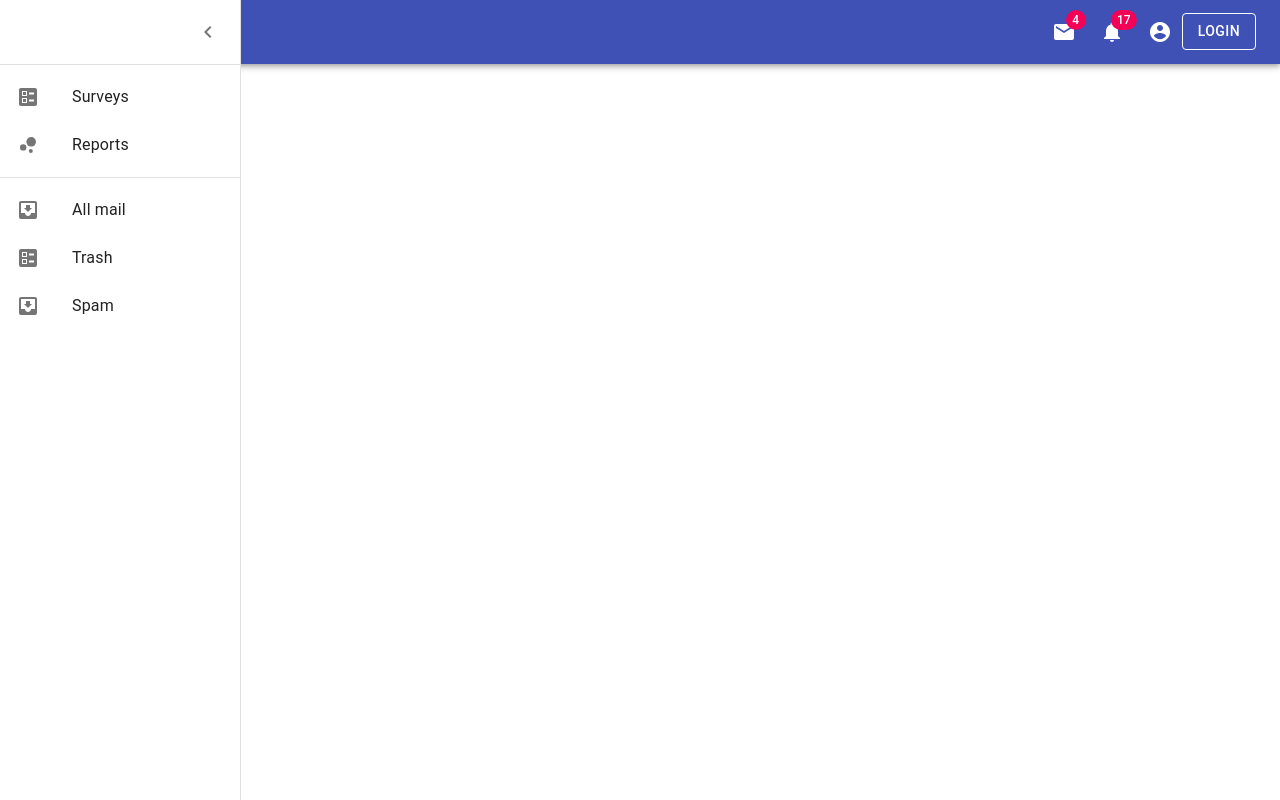
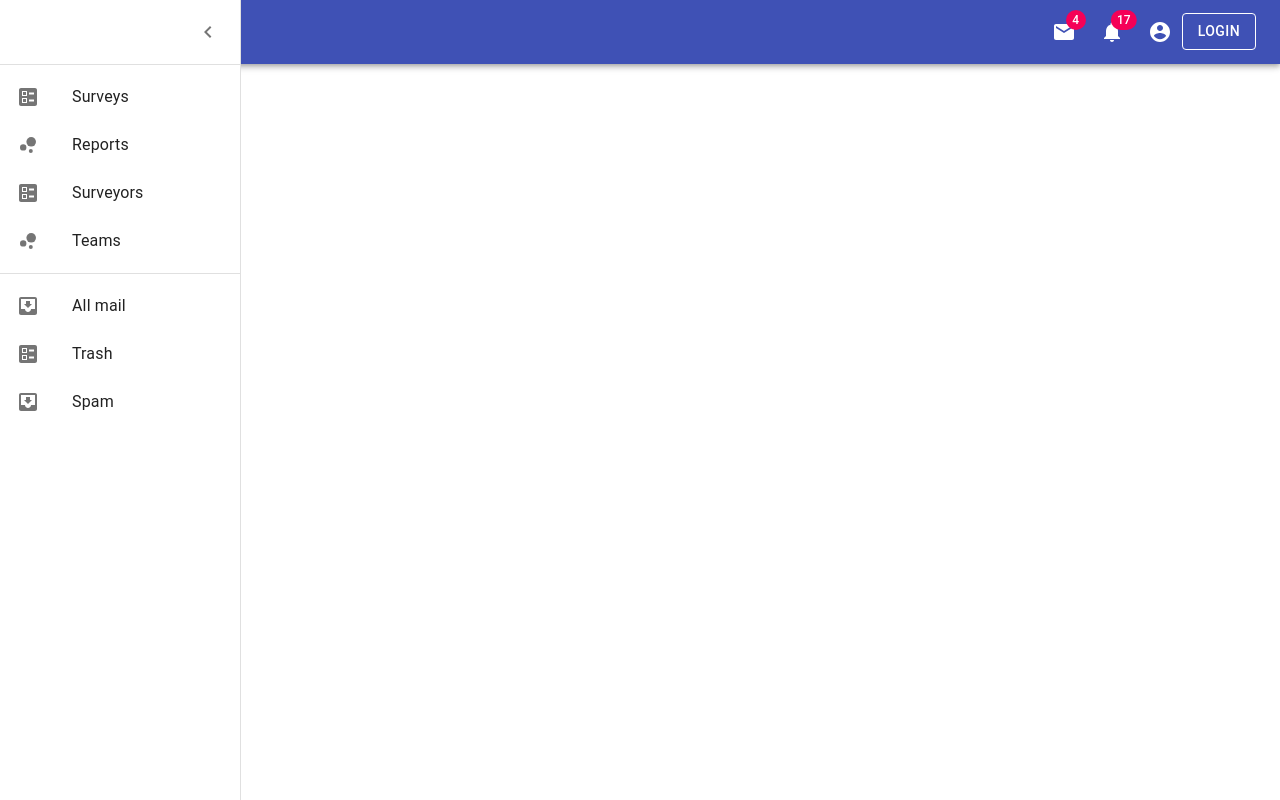
Before and after one commit to hildakh/surveypal, a React (Create React App) app in the folder client/: page / in a window 1280 px wide. Both pictures are taken after a click on the button 36 px from the left and 32 px from the top of the page. Built offline with nearby package versions, Linux system fonts and the light colour scheme.

Commit message:
admin dashboard sidebar list finished

```diff
--- a/client/src/components/navbar/AppBar.js
+++ b/client/src/components/navbar/AppBar.js
@@ -222,9 +222,17 @@ export default function PrimarySearchAppBar() {
             <ListItemIcon><BallotIcon /></ListItemIcon>
             <ListItemText primary='Surveys'/>
           </ListItem>
-          <ListItem button key='Reports'>
+          <ListItem button>
             <ListItemIcon><BubbleChartIcon /></ListItemIcon>
             <ListItemText primary='Reports'/>
+          </ListItem>
+          <ListItem button>
+            <ListItemIcon><BallotIcon /></ListItemIcon>
+            <ListItemText primary='Surveyors'/>
+          </ListItem>
+          <ListItem button>
+            <ListItemIcon><BubbleChartIcon /></ListItemIcon>
+            <ListItemText primary='Teams'/>
           </ListItem>
         </List>
         <Divider />
```
